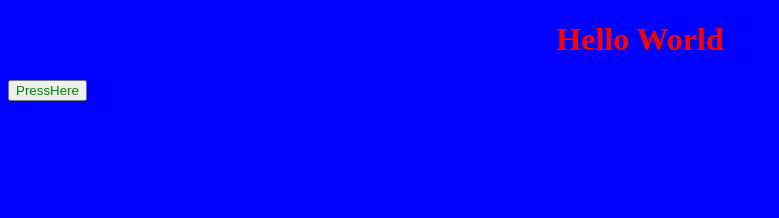
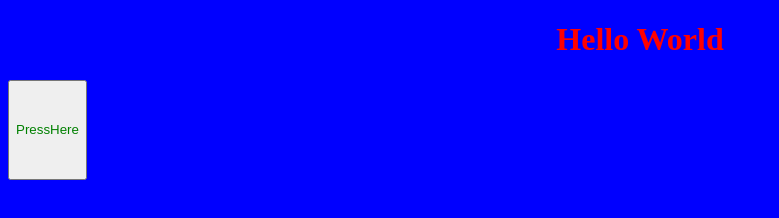
Before and after one commit to rufellouis/todaysRepoDemo, a plain HTML site: page index.html in a window 1280 px wide. Shown: the whole page, without its empty margins (0-779 px from the left). Drawn offline with Linux system fonts and the light colour scheme.

Commit message:
Update index.html

```diff
--- a/index.html
+++ b/index.html
@@ -8,7 +8,7 @@
 </head>
 <body style="background-color: blue">
 <h1 style="color:red; text-align:center">Hello World</h1>
-<button style="color:green">PressHere</button>
+<button style="color:green; height:100px;">PressHere</button>
 
 </body>
 
```
